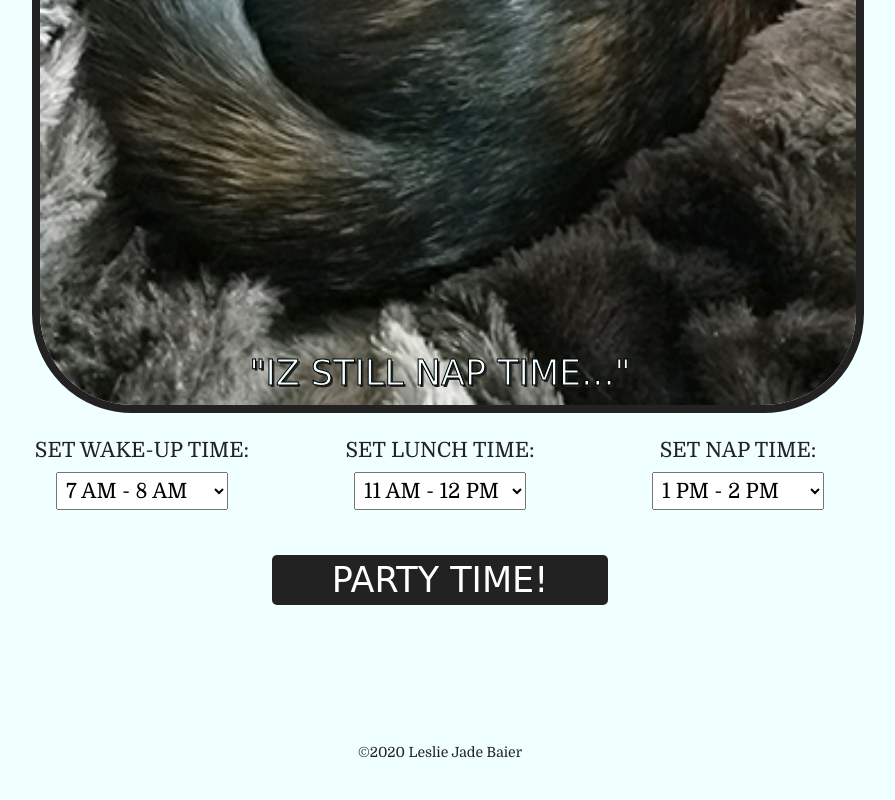
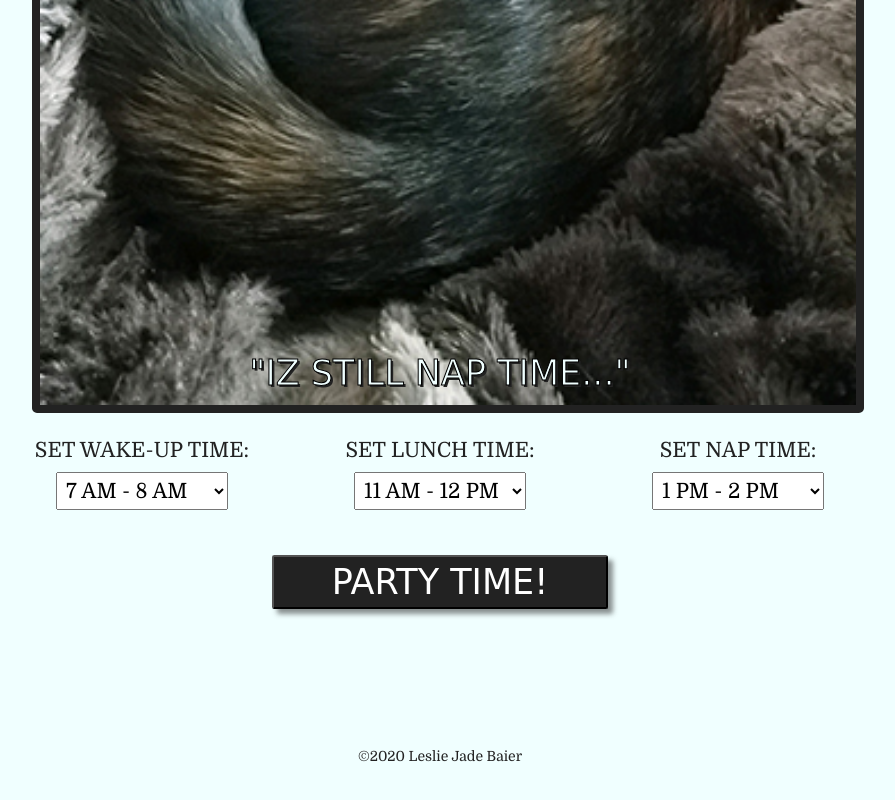
Before and after one commit to LeslieJade/kittyclock, a website built with Parcel: page index.html in a window 1280 px wide. Shown: the part 1116-1916 px from the top of the page, without its empty margins (200-1095 px from the left). Built offline with nearby package versions, Linux system fonts and the light colour scheme; a web font is replaced by a local one.

Commit message:
Update css

```diff
--- a/css/main.css
+++ b/css/main.css
@@ -174,11 +174,11 @@ textarea {
    }
 
    #kitty {
-     border-radius: 5px;
      border: 8px solid #222;
+     border-radius: 2.5px;
+     -webkit-border-radius: 5px;
+     -moz-border-radius: 5px;
      margin: 0 auto;
-     -webkit-border-radius: 100px;
-     -moz-border-radius: 100px;
    }
 
    #wakeUpTimeSelector, #lunchTimeSelector, #napTimeSelector {
@@ -189,8 +189,11 @@ textarea {
 
    #partyTimeButton {
      background-color: #222;
-     border: none;
-     border-radius: 5px;
+     border: 2.5px solid inherit;
+     border-radius: 2.5px;
+     box-shadow: 5px 5px 5px 0 rgba(34,34,34,0.5);
+     -webkit-box-shadow: 5px 5px 5px 0px rgba(34,34,34,0.5);
+     -moz-box-shadow: 5px 5px 5px 0px rgba(34,34,34,0.5);
      color: #fff;
      font: 1.25em "Mansalva", cursive;
      margin: 20px 0 100px 0;
```
